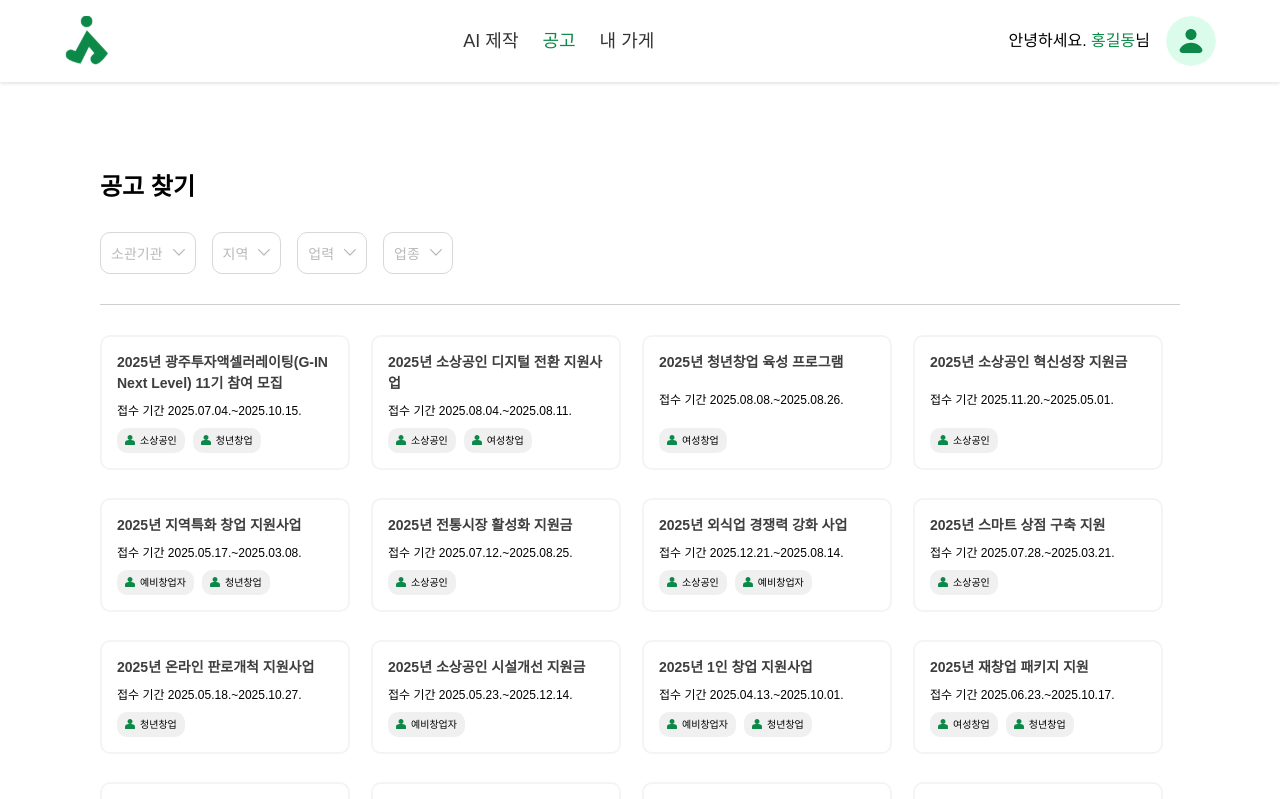
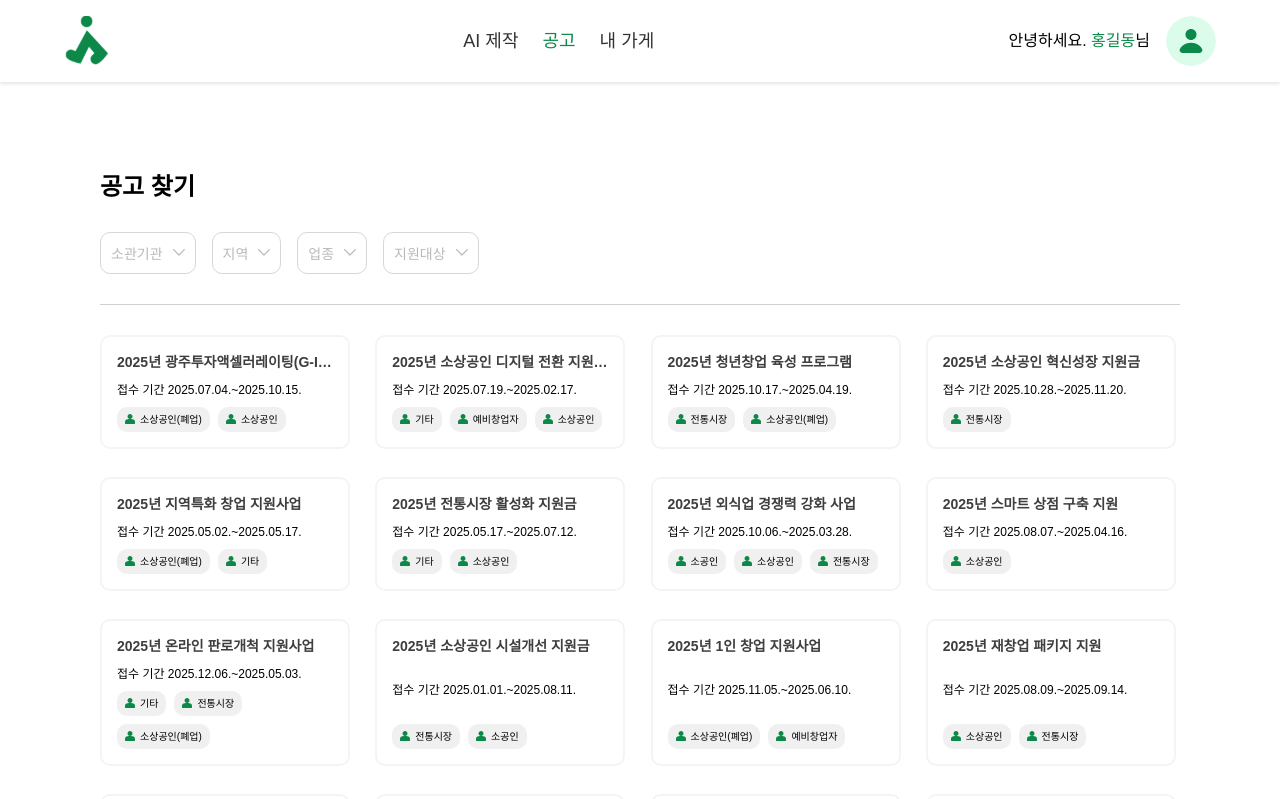
Before and after one commit to 25-sw/Masil-fe, a React (Vite) app: page /announcement in a window 1280 px wide. Shown: the top 799 px of the page. Built offline with nearby package versions, Linux system fonts and the light colour scheme.

Commit message:
feat(#5) :: 필터링 데이터 변경

```diff
--- a/src/components/announcementCard/style.ts
+++ b/src/components/announcementCard/style.ts
@@ -18,6 +18,7 @@ export const CardTitle = styled.h4`
   margin: 0;
   overflow: hidden;
   text-overflow: ellipsis;
+  white-space: nowrap;
 `;
 
 export const CardDate = styled.p`
--- a/src/data/announcements.ts
+++ b/src/data/announcements.ts
@@ -1,18 +1,5 @@
-export interface Announcement {
-  id: number;
-  title: string;
-  period: string;
-  organization: string; // 소관기관
-  region: string; // 지역
-  experience: string; // 업력
-  industry: string; // 업종
-  categories: string[];
-}
-
-const organizations = ['중소벤처기업부', '서울시', '경기도', '광주시', '부산시', '대구시'];
-const regions = ['서울', '경기', '인천', '광주', '부산', '대구', '대전', '울산'];
-const experiences = ['3년 미만', '3년 이상', '5년 이상', '7년 이상', '10년 이상'];
-const industries = ['음식점업', '도소매업', '제조업', '서비스업', '숙박업', 'IT업'];
+import type { Announcement } from '@/types/announcement';
+import { Region, RelatedInstitution, IndustryType, SupportTarget } from '@/types/announcement';
 
 const titles = [
   '광주투자액셀러레이팅(G-IN Next Level) 11기 참여 모집',
@@ -73,17 +60,23 @@ export const mockAnnouncements: Announcement[] = Array.from({ length: 100 }, (_,
   const endMonth = String(Math.floor(Math.random() * 12) + 1).padStart(2, '0');
   const endDay = String(Math.floor(Math.random() * 28) + 1).padStart(2, '0');
 
+  const organizations = Object.values(RelatedInstitution);
+  const regions = Object.values(Region);
+  const industries = Object.values(IndustryType);
+  const supportTargets = Object.values(SupportTarget);
+
   const org = organizations[Math.floor(Math.random() * organizations.length)];
   const region = regions[Math.floor(Math.random() * regions.length)];
-  const exp = experiences[Math.floor(Math.random() * experiences.length)];
   const ind = industries[Math.floor(Math.random() * industries.length)];
 
-  const categoryPool = ['소상공인', '예비창업자', '청년창업', '여성창업'];
-  const numCategories = Math.floor(Math.random() * 2) + 1;
-  const categories = Array.from(
-    { length: numCategories },
-    () => categoryPool[Math.floor(Math.random() * categoryPool.length)]
-  ).filter((v, i, a) => a.indexOf(v) === i);
+  const numCategories = Math.floor(Math.random() * 3) + 1;
+  const categories: SupportTarget[] = [];
+  for (let j = 0; j < numCategories; j++) {
+    const target = supportTargets[Math.floor(Math.random() * supportTargets.length)];
+    if (!categories.includes(target)) {
+      categories.push(target);
+    }
+  }
 
   return {
     id: i + 1,
@@ -91,7 +84,6 @@ export const mockAnnouncements: Announcement[] = Array.from({ length: 100 }, (_,
     period: `접수 기간 2025.${startMonth}.${startDay}.~2025.${endMonth}.${endDay}.`,
     organization: org,
     region: region,
-    experience: exp,
     industry: ind,
     categories: categories,
   };
--- a/src/pages/announcement/index.tsx
+++ b/src/pages/announcement/index.tsx
@@ -2,6 +2,7 @@ import { useState, useMemo } from 'react';
 import * as S from './style';
 import AnnouncementCard from '@/components/announcementCard';
 import { mockAnnouncements } from '@/data/announcements';
+import { Region, RelatedInstitution, IndustryType, SupportTarget } from '@/types/announcement';
 
 export default function Announcement() {
   const ITEMS_PER_PAGE = 20;
@@ -9,25 +10,25 @@ export default function Announcement() {
   const [currentPage, setCurrentPage] = useState(1);
   const [openDropdown, setOpenDropdown] = useState<string | null>(null);
 
-  const [selectedOrg, setSelectedOrg] = useState<string | null>(null);
-  const [selectedRegion, setSelectedRegion] = useState<string | null>(null);
-  const [selectedExp, setSelectedExp] = useState<string | null>(null);
-  const [selectedIndustry, setSelectedIndustry] = useState<string | null>(null);
+  const [selectedOrg, setSelectedOrg] = useState<RelatedInstitution | null>(null);
+  const [selectedRegion, setSelectedRegion] = useState<Region | null>(null);
+  const [selectedIndustry, setSelectedIndustry] = useState<IndustryType | null>(null);
+  const [selectedTarget, setSelectedTarget] = useState<SupportTarget | null>(null);
 
-  const organizations = Array.from(new Set(mockAnnouncements.map(a => a.organization)));
-  const regions = Array.from(new Set(mockAnnouncements.map(a => a.region)));
-  const experiences = Array.from(new Set(mockAnnouncements.map(a => a.experience)));
-  const industries = Array.from(new Set(mockAnnouncements.map(a => a.industry)));
+  const organizations = Object.values(RelatedInstitution);
+  const regions = Object.values(Region);
+  const industries = Object.values(IndustryType);
+  const targets = Object.values(SupportTarget);
 
   const filteredData = useMemo(() => {
     return mockAnnouncements.filter(item => {
       if (selectedOrg && item.organization !== selectedOrg) return false;
       if (selectedRegion && item.region !== selectedRegion) return false;
-      if (selectedExp && item.experience !== selectedExp) return false;
       if (selectedIndustry && item.industry !== selectedIndustry) return false;
+      if (selectedTarget && !item.categories.includes(selectedTarget)) return false;
       return true;
     });
-  }, [selectedOrg, selectedRegion, selectedExp, selectedIndustry]);
+  }, [selectedOrg, selectedRegion, selectedIndustry, selectedTarget]);
 
   const TOTAL_PAGES = Math.ceil(filteredData.length / ITEMS_PER_PAGE);
 
@@ -55,23 +56,23 @@ export default function Announcement() {
   };
 
   const handleFilterChange = (
-    type: 'org' | 'region' | 'exp' | 'industry',
+    type: 'org' | 'region' | 'industry' | 'target',
     value: string | null
   ) => {
     setCurrentPage(1);
     setOpenDropdown(null);
     switch (type) {
       case 'org':
-        setSelectedOrg(value);
+        setSelectedOrg(value as RelatedInstitution | null);
         break;
       case 'region':
-        setSelectedRegion(value);
-        break;
-      case 'exp':
-        setSelectedExp(value);
+        setSelectedRegion(value as Region | null);
         break;
       case 'industry':
-        setSelectedIndustry(value);
+        setSelectedIndustry(value as IndustryType | null);
+        break;
+      case 'target':
+        setSelectedTarget(value as SupportTarget | null);
         break;
     }
   };
@@ -83,8 +84,8 @@ export default function Announcement() {
   const filters = [
     { type: 'org' as const, label: '소관기관', selected: selectedOrg, options: organizations },
     { type: 'region' as const, label: '지역', selected: selectedRegion, options: regions },
-    { type: 'exp' as const, label: '업력', selected: selectedExp, options: experiences },
     { type: 'industry' as const, label: '업종', selected: selectedIndustry, options: industries },
+    { type: 'target' as const, label: '지원대상', selected: selectedTarget, options: targets },
   ];
 
   return (
--- a/src/pages/announcement/style.ts
+++ b/src/pages/announcement/style.ts
@@ -54,8 +54,24 @@ export const DropdownMenu = styled.div`
   border-radius: 10px;
   box-shadow: 0 4px 6px rgba(0, 0, 0, 0.1);
   min-width: 120px;
+  max-width: 250px;
+  max-height: 300px;
+  overflow-y: auto;
   z-index: 10;
-  overflow: hidden;
+
+  &::-webkit-scrollbar {
+    width: 6px;
+  }
+
+  &::-webkit-scrollbar-track {
+    background: #f1f1f1;
+    border-radius: 3px;
+  }
+
+  &::-webkit-scrollbar-thumb {
+    background: #d7d7d7;
+    border-radius: 3px;
+  }
 `;
 
 export const DropdownItem = styled.div`
@@ -79,7 +95,7 @@ export const Divider = styled.div`
 
 export const CardGrid = styled.div`
   display: grid;
-  grid-template-columns: repeat(4, 250px);
+  grid-template-columns: repeat(auto-fit, minmax(250px, 1fr));
   gap: 28px 21px;
   margin-bottom: 60px;
 `;
--- /dev/null
+++ b/src/types/announcement.ts
@@ -0,0 +1,79 @@
+export const Region = {
+  SEOUL: '서울',
+  BUSAN: '부산',
+  DAEGU: '대구',
+  INCHEON: '인천',
+  GWANGJU: '광주',
+  DAEJEON: '대전',
+  ULSAN: '울산',
+  SEJONG: '세종',
+  GYEONGGI: '경기',
+  GANGWON: '강원',
+  CHUNGBUK: '충북',
+  CHUNGNAM: '충남',
+  JEONBUK: '전북',
+  JEONNAM: '전남',
+  GYEONGBUK: '경북',
+  GYEONGNAM: '경남',
+  JEJU: '제주',
+} as const;
+
+export type Region = typeof Region[keyof typeof Region];
+
+export const SupportTarget = {
+  SMALL_BUSINESS_OWNER: '소상공인',
+  SMALL_ENTERPRISE: '소공인',
+  TRADITIONAL_MARKET: '전통시장',
+  PROSPECTIVE_ENTREPRENEUR: '예비창업자',
+  CLOSED_SMALL_BUSINESS_OWNER: '소상공인(폐업)',
+  ETC: '기타',
+} as const;
+
+export type SupportTarget = typeof SupportTarget[keyof typeof SupportTarget];
+
+export const RelatedInstitution = {
+  EMPLOYMENT_LABOR: '고용노동부',
+  SCIENCE_TECH: '과기부',
+  LAND_TRANSPORT: '국토교통부',
+  FINANCIAL_INSTITUTION: '금융기관',
+  SMES_MINISTRY: '중기부',
+  OTHER: '그 외 기관',
+} as const;
+
+export type RelatedInstitution = typeof RelatedInstitution[keyof typeof RelatedInstitution];
+
+export const IndustryType = {
+  AGRICULTURE_FORESTRY_FISHERIES: '농업, 임업 및 어업',
+  MINING: '광업',
+  MANUFACTURING: '제조업',
+  ELECTRICITY_GAS_AIR_CONDITIONING: '전기, 가스, 증기 및 공기 조절 공급업',
+  WATER_WASTE_MANAGEMENT: '수도, 하수 및 폐기물 처리, 원료 재생업',
+  CONSTRUCTION: '건설업',
+  WHOLESALE_RETAIL: '도매 및 소매업',
+  TRANSPORT_STORAGE: '운수 및 창고업',
+  ACCOMMODATION_FOOD: '숙박 및 음식점업',
+  INFORMATION_COMMUNICATION: '정보통신업',
+  FINANCE_INSURANCE: '금융 및 보험업',
+  REAL_ESTATE: '부동산업',
+  PROFESSIONAL_SCIENTIFIC_TECHNICAL: '전문, 과학 및 기술 서비스업',
+  FACILITY_MANAGEMENT_RENTAL: '사업시설 관리, 사업 지원 및 임대 서비스업',
+  PUBLIC_ADMIN_SOCIAL_SECURITY: '공공 행정, 국방 및 사회보장 행정',
+  EDUCATION: '교육 서비스업',
+  HEALTH_SOCIAL_WORK: '보건업 및 사회복지 서비스업',
+  ARTS_SPORTS_RECREATION: '예술, 스포츠 및 여가관련 서비스업',
+  ASSOCIATION_REPAIR_OTHER_SERVICES: '협회 및 단체, 수리 및 기타 개인 서비스업',
+  HOUSEHOLD_EMPLOYMENT_PRODUCTION: '가구내 고용활동 및 달리 분류되지 않은 자가소비 생산활동',
+  INTERNATIONAL_ORGANIZATION: '국제 및 외국기관',
+} as const;
+
+export type IndustryType = typeof IndustryType[keyof typeof IndustryType];
+
+export interface Announcement {
+  id: number;
+  title: string;
+  period: string;
+  organization: RelatedInstitution;
+  region: Region;
+  industry: IndustryType;
+  categories: SupportTarget[];
+}
```
